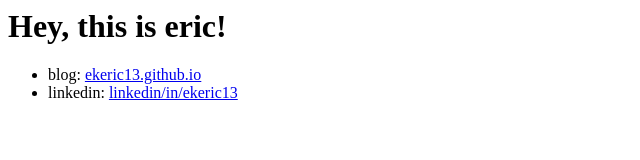
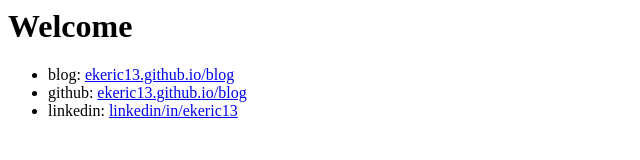
Before and after one commit to ekeric13/ekeric13.github.io, a plain HTML site: page index.html in a window 1280 px wide. Shown: the whole page, without its empty margins (0-640 px from the left). Drawn offline with Linux system fonts and the light colour scheme.

Commit message:
Blog update at 2015-02-09 23:48:11

```diff
--- a/index.html
+++ b/index.html
@@ -3,9 +3,10 @@
   <title></title>
 </head>
 <body>
-  <h1>Hey, this is eric!</h1>
+  <h1>Welcome</h1>
   <ul>
-    <li>blog: <a href="http://ekeric13.github.io/">ekeric13.github.io</a></li>
+    <li>blog: <a href="http://ekeric13.github.io/blog">ekeric13.github.io/blog</a></li>
+    <li>github: <a href="https://github.com/ekeric13">ekeric13.github.io/blog</a></li>
     <li>linkedin: <a href="https://www.linkedin.com/in/ekeric13">linkedin/in/ekeric13</a></li>
   </ul>
 
```
